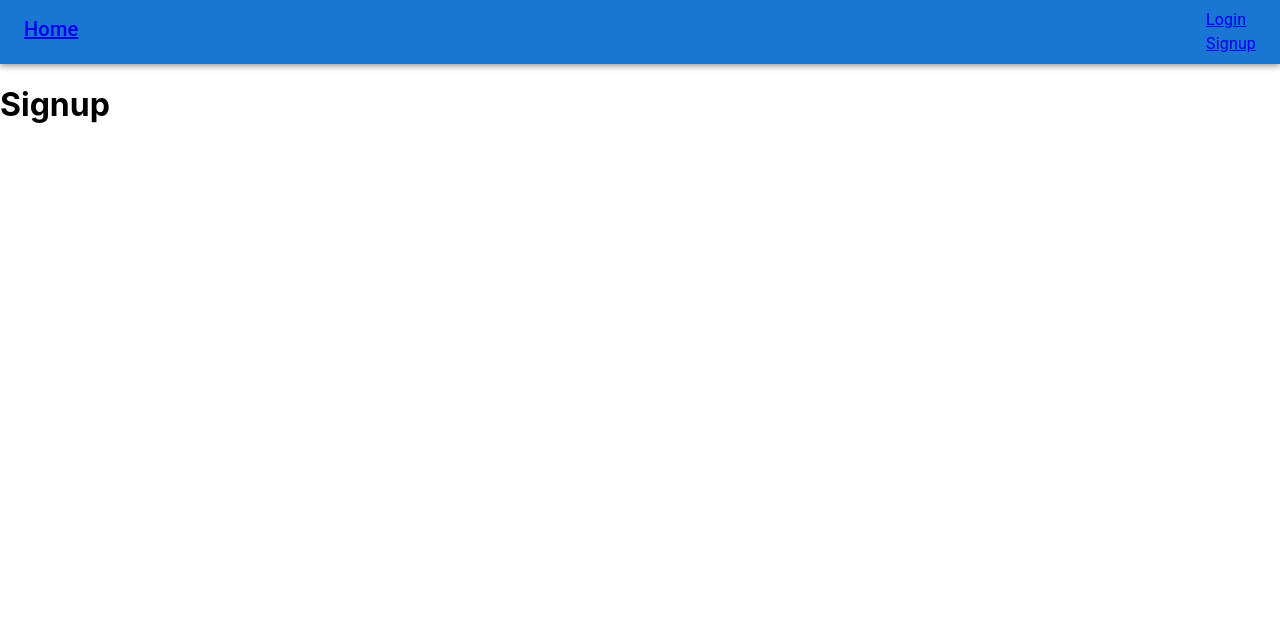
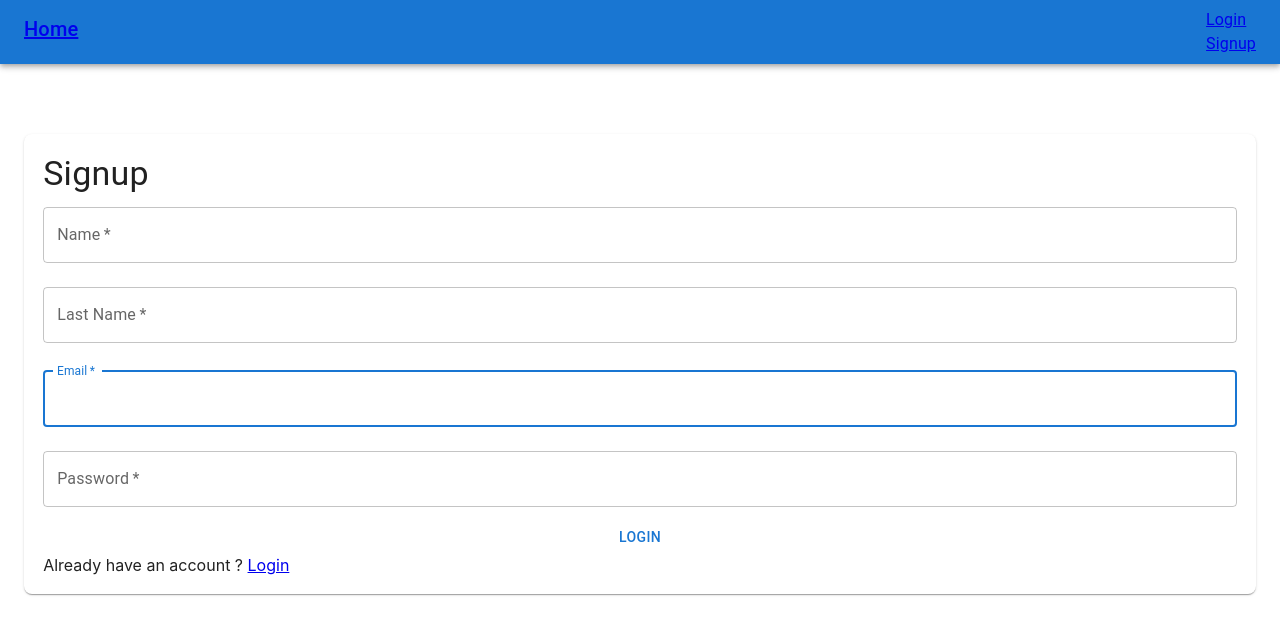
Before and after one commit to Justomoriconi/Arquitectura-Software-I, a React (Create React App) app in the folder frontend/: page /signup in a window 1280 px wide. Shown: the top 634 px of the page. Built offline with nearby package versions, Linux system fonts and the light colour scheme.

Commit message:
agrego pagina signup

```diff
--- a/frontend/src/App.js
+++ b/frontend/src/App.js
@@ -6,6 +6,7 @@ import Signup from "./pages/Signup"
 import ButtonAppBar from './componets/ButtonAppBar';
 import Home from './pages/Home';
 import { Box } from '@mui/material';
+import Search from './pages/Search';
 
 
 
@@ -18,6 +19,7 @@ function App() {
         <Route path="/" element={<Home />} />
         <Route path="login" element={<Login />} />
         <Route path="signup" element={<Signup />} />
+        <Route path="search" element={<Search />} />
       </Routes>
     </Box>
 
--- a/frontend/src/componets/ButtonAppBar.js
+++ b/frontend/src/componets/ButtonAppBar.js
@@ -3,10 +3,8 @@ import AppBar from '@mui/material/AppBar';
 import Box from '@mui/material/Box';
 import Toolbar from '@mui/material/Toolbar';
 import Typography from '@mui/material/Typography';
-//import Button from '@mui/material/Button';
-//import IconButton from '@mui/material/IconButton';
-//import MenuIcon from '@mui/icons-material/Menu';
 import { Link } from 'react-router-dom';
+
 
 export default function ButtonAppBar() {
   return (
--- a/frontend/src/pages/About.js
+++ /dev/null
@@ -1,5 +0,0 @@
-const About = () =>{
-    return <h1>About</h1>;
-}
-
-export default About;
--- a/frontend/src/pages/Home.js
+++ b/frontend/src/pages/Home.js
@@ -1,68 +1,21 @@
+import { Button } from "@mui/material";
 import React, { useState } from "react";
-import MediaCard from "../componets/mediaCard";
-import { Container, Grid} from '@mui/material';
+import { Link } from 'react-router-dom';
+
+
+
 
 
 
 
 const Home = () =>{
 
-    const [hotel] = useState([
-        {
-            id: "1",
-            name: "Gardi Hotel & Suites",
-            description:"El Gardi Hotel & Suites se encuentra en Buenos Aires, a 400 metros del teatro Colón, y ofrece alojamiento con bar, estacionamiento privado y jardín.",
-        },
-
-        {
-            id: "2",
-            name: "Ayres Recoleta Uriburu",
-            description:"El Ayres Recoleta Uriburu se encuentra en Buenos Aires, a 400 metros del cementerio de la Recoleta, y ofrece alojamiento con salón compartido, wifi gratis, centro de negocios y servicio de conserjería. Se encuentra a menos de 1 km del Museo Nacional de Bellas Artes y ofrece un mostrador de información turística.",
-        },
-
-        {
-            id: "3",
-            name: "Clayton Buenos Aires",
-            description:"El Clayton Buenos Aires goza de una buena ubicación en el barrio de Palermo de Buenos Aires, a menos de 1 km de Bosques de Palermo, a 8 minutos a pie de los lagos de Palermo y a menos de 1 km del parque El Rosedal. El alojamiento se encuentra a 1,5 km del jardín japonés de Buenos Aires y a 2,7 km del Museo de Arte Latinoamericano de Buenos Aires MALBA y de la plaza Serrano. Hay recepción 24 horas, salón compartido y servicio de cambio de divisa.",
-        },
-
-        {
-            id: "4",
-            name: "Trendy & Luxury",
-            description:"El Trendy & Luxury se encuentra en Buenos Aires, en el barrio de Palermo, a 500 metros de la plaza Serrano y a 2,3 km del parque ecológico de Buenos Aires, y ofrece jardín. El departamento tiene terraza.",
-        },
-
-        {
-            id: "5",
-            name: "Hotel Regis",
-            description:"El Hotel Regis está bien situado en el centro de Buenos Aires, a 800 metros del Obelisco de Buenos Aires, a menos de 1 km del teatro Colón y a 13 minutos a pie de la basílica del Santísimo Sacramento. El alojamiento cuenta con recepción 24 horas, servicio de conserjería y wifi gratis en todas las instalaciones. El hotel dispone de habitaciones familiares.",
-        }
-]);
-
-
-
 
     return (
-        <Container maxWidth="x2">
-            <Grid
-                container
-                direction="column"
-                alignItems="center"
-                justifyContent="center"
-                sx={{minHeight: "75vh"}}
-            >
-            {hotel.map( (hotel) => {
-                console.log(hotel);
-                return( <MediaCard
-                            key={hotel.id}
-                            title="Foto de hotel"
-                            name={hotel.name}
-                            description={hotel.description}
-                        />
-                );
-            })}
-         </Grid>
-        </Container>
+
+        <Link to="/search">
+            <Button >Search</Button>
+        </Link>
     );
 }
 
--- a/frontend/src/pages/Login.js
+++ b/frontend/src/pages/Login.js
@@ -71,6 +71,7 @@ const Login=() =>{
                                 />
 
                             <Button fullWidth type="submit" >Login</Button>
+                            <Typography variant="h7" alignItems='center'>Create an account </Typography>
                             <Link  to="/signup">
                                 <Typography variant="h7" alignItems='center'>Signup</Typography>
                             </Link>
--- /dev/null
+++ b/frontend/src/pages/Search.js
@@ -0,0 +1,67 @@
+import React, { useState } from "react";
+import MediaCard from "../componets/mediaCard";
+import { Container, Grid} from '@mui/material';
+
+
+const Search = () =>{
+
+
+    const [hotel] = useState([
+        {
+            id: "1",
+            name: "Gardi Hotel & Suites",
+            description:"El Gardi Hotel & Suites se encuentra en Buenos Aires, a 400 metros del teatro Colón, y ofrece alojamiento con bar, estacionamiento privado y jardín.",
+        },
+
+        {
+            id: "2",
+            name: "Ayres Recoleta Uriburu",
+            description:"El Ayres Recoleta Uriburu se encuentra en Buenos Aires, a 400 metros del cementerio de la Recoleta, y ofrece alojamiento con salón compartido, wifi gratis, centro de negocios y servicio de conserjería. Se encuentra a menos de 1 km del Museo Nacional de Bellas Artes y ofrece un mostrador de información turística.",
+        },
+
+        {
+            id: "3",
+            name: "Clayton Buenos Aires",
+            description:"El Clayton Buenos Aires goza de una buena ubicación en el barrio de Palermo de Buenos Aires, a menos de 1 km de Bosques de Palermo, a 8 minutos a pie de los lagos de Palermo y a menos de 1 km del parque El Rosedal. El alojamiento se encuentra a 1,5 km del jardín japonés de Buenos Aires y a 2,7 km del Museo de Arte Latinoamericano de Buenos Aires MALBA y de la plaza Serrano. Hay recepción 24 horas, salón compartido y servicio de cambio de divisa.",
+        },
+
+        {
+            id: "4",
+            name: "Trendy & Luxury",
+            description:"El Trendy & Luxury se encuentra en Buenos Aires, en el barrio de Palermo, a 500 metros de la plaza Serrano y a 2,3 km del parque ecológico de Buenos Aires, y ofrece jardín. El departamento tiene terraza.",
+        },
+
+        {
+            id: "5",
+            name: "Hotel Regis",
+            description:"El Hotel Regis está bien situado en el centro de Buenos Aires, a 800 metros del Obelisco de Buenos Aires, a menos de 1 km del teatro Colón y a 13 minutos a pie de la basílica del Santísimo Sacramento. El alojamiento cuenta con recepción 24 horas, servicio de conserjería y wifi gratis en todas las instalaciones. El hotel dispone de habitaciones familiares.",
+        }
+]);
+
+
+
+    return (
+        <Container maxWidth="x2">
+            <Grid
+                container
+                direction="column"
+                alignItems="center"
+                justifyContent="center"
+                sx={{minHeight: "75vh"}}
+            >
+            {hotel.map( (hotel) => {
+                console.log(hotel);
+                return( <MediaCard
+                            key={hotel.id}
+                            title="Foto de hotel"
+                            name={hotel.name}
+                            description={hotel.description}
+                        />
+                );
+            })}
+         </Grid>
+        </Container>
+    );
+}
+
+export default Search;
--- a/frontend/src/pages/Signup.js
+++ b/frontend/src/pages/Signup.js
@@ -1,5 +1,79 @@
+import React, { useState } from 'react';
+import Box from '@mui/material/Box';
+import { Container, Grid, Paper, Button, Typography, TextField } from '@mui/material';
+import { Link } from 'react-router-dom';
+
+
+
+
 const Signup = () =>{
-    return <h1>Signup</h1>;
+    return  <Container maxWidth="xl">
+    <Grid
+        container
+        direction="column"
+        alignItems="center"
+        justifyContent="center"
+        sx={{minHeight: "75vh"}}
+    >
+        <Grid item>
+            <Paper sx={{padding:"1.2em", borderRadius:"0.5em"}}>
+                <Typography variant="h4">Signup</Typography>
+                <Box component="form">
+
+
+                          <TextField  variant='outlined'
+                                    margin='normal'
+                                    required
+                                    fullWidth
+                                    name="name"
+                                    label="Name"
+                                    type="name"
+                                    id="name"
+                                    sx={{mt: 1.5, mb: 1.5}}
+                        />
+                          <TextField  variant='outlined'
+                                    margin='normal'
+                                    required
+                                    fullWidth
+                                    name="lastName"
+                                    label="Last Name"
+                                    type="lastName"
+                                    id="lastName"
+                                    autoComplete='current-password'
+                                    sx={{mt: 1.5, mb: 1.5}}
+                        />
+                          <TextField  variant='outlined'
+                                    margin='normal'
+                                    required
+                                    fullWidth
+                                    id="email"
+                                    label="Email"
+                                    name="email"
+                                    autoFocus
+                                    sx={{mt: 2, mb: 1.5}}
+                        />
+                        <TextField  variant='outlined'
+                                    margin='normal'
+                                    required
+                                    fullWidth
+                                    name="password"
+                                    label="Password"
+                                    type="password"
+                                    id="password"
+                                    autoComplete='current-password'
+                                    sx={{mt: 1.5, mb: 1.5}}
+                        />
+
+                    <Button fullWidth type="submit" >Login</Button>
+                    <Typography variant="h7" alignItems='center'>Already have an account ? </Typography>
+                    <Link  to="/login">
+                        <Typography variant="h7" alignItems='center'>Login</Typography>
+                    </Link>
+                </Box>
+            </Paper>
+        </Grid>
+    </Grid>
+</Container>
 }
 
 export default Signup;
```
